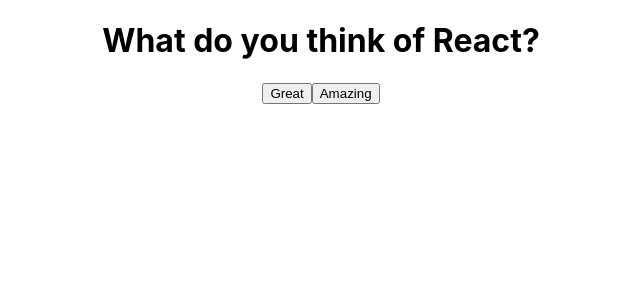
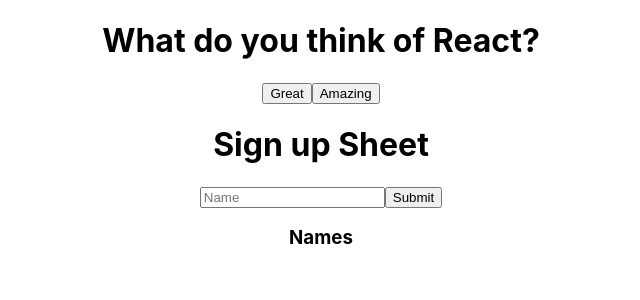
Before and after one commit to GriGriGore/my-forms-app, a React (Create React App) app: page / in a window 1280 px wide. Shown: the top 300 px of the page, without its empty margins (319-959 px from the left). Built offline with nearby package versions, Linux system fonts and the light colour scheme.

Commit message:
Text Input. Uncontrolled component.

```diff
--- a/src/App.js
+++ b/src/App.js
@@ -1,12 +1,14 @@
 import React from 'react';
 import './App.css';
 import BasicButon from './js/BasicButton';
+import TextInput from "./js/TextInput";
 
 function App() {
   return (
     <div className="App">
       <BasicButon
       />
+      <TextInput/>
     </div>
   );
 }
--- /dev/null
+++ b/src/js/TextInput.js
@@ -0,0 +1,40 @@
+import React from 'react';
+
+export default class TextInput extends React.Component {
+    static displayName = 'basic-input';
+    state = {
+        names: [],
+    };
+    onFormSubmit = (evt) => {
+        const name = this.refs.name.value;
+        const names = [...this.state.names, name];
+
+        this.setState({
+            names: names,
+        });
+        this.refs.name.value = '';
+        evt.preventDefault();
+        names.map((name, idx) => console.log(name + ' - ' + idx));
+    }
+
+    render() {
+        return (
+            <div>
+                <h1>Sign up Sheet</h1>
+                <form onSubmit={this.onFormSubmit}>
+                    <input
+                        placeholder='Name'
+                        ref='name'
+                    />
+                    <input type='submit'/>
+                </form>
+                <div>
+                    <h3>Names</h3>
+                    <ul>
+                        {this.state.names.map((name, i) => <li key={i}>{name}</li>)}
+                    </ul>
+                </div>
+            </div>
+        );
+    }
+}
```
